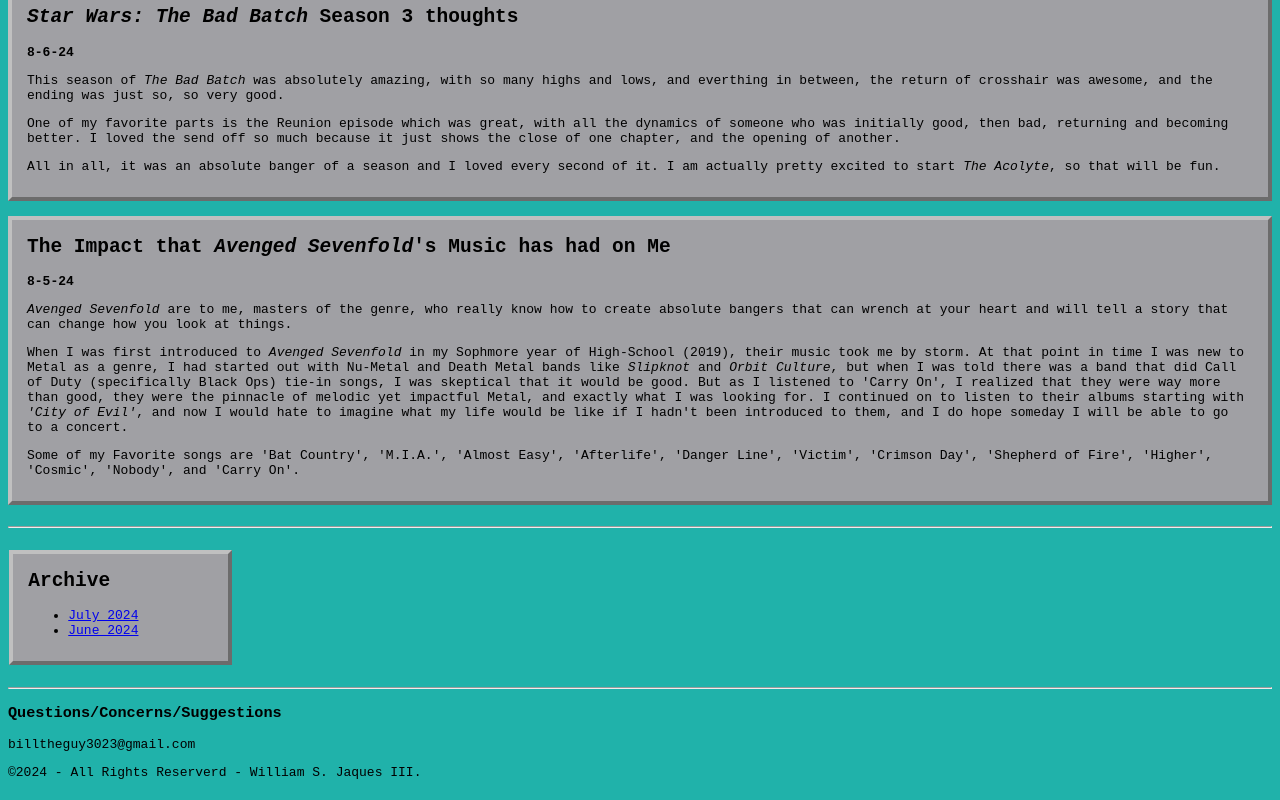
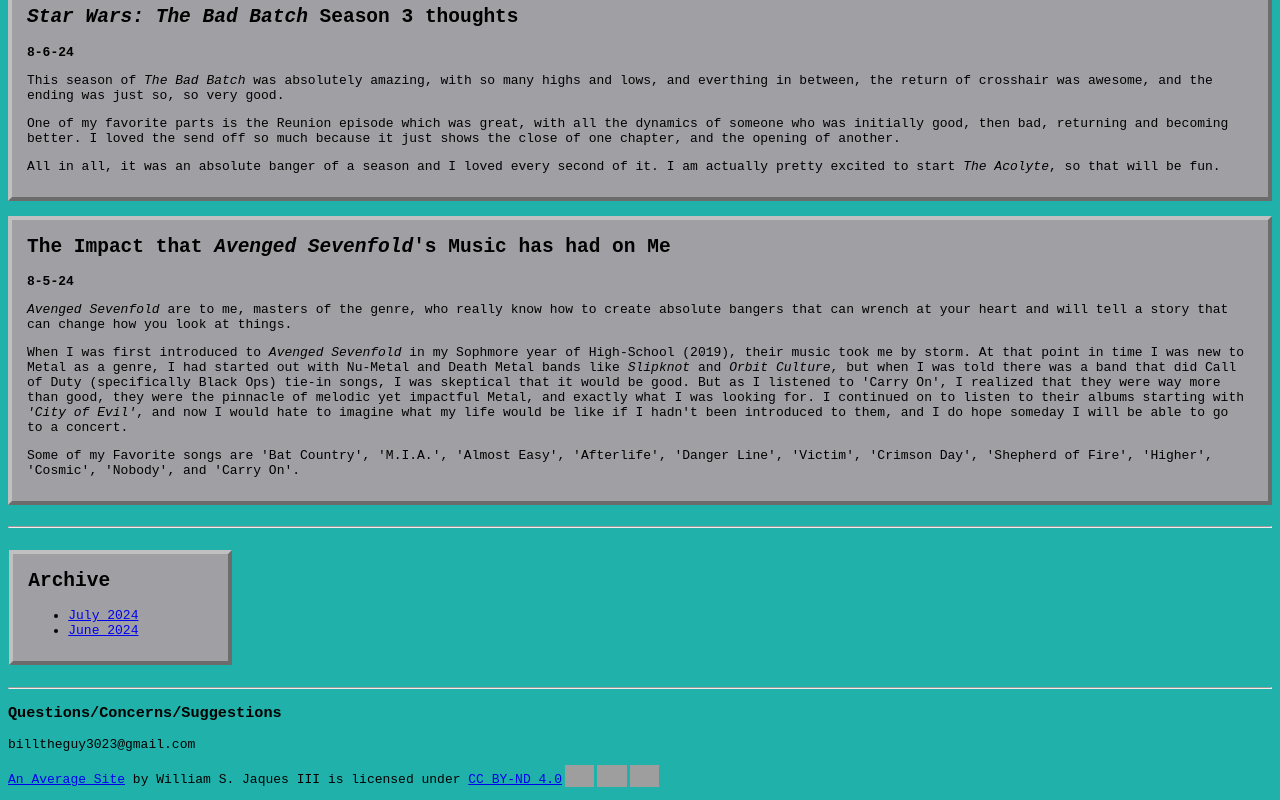
Before and after one commit to billhasarrived/an-average-site, a plain HTML site: page blog.html in a window 1280 px wide. Shown: the part 460-1260 px from the top of the page. Drawn offline with Linux system fonts and the light colour scheme; grey boxes are pictures that could not be loaded.

Commit message:
Updated Site Files 8-21-24

```diff
--- a/blog.html
+++ b/blog.html
@@ -83,7 +83,7 @@
     <footer>
       <h3>Questions/Concerns/Suggestions</h3>
       <p>billtheguy3023@gmail.com<p>
-      <p>&copy;2024 - All Rights Reserverd - William S. Jaques III.</p>
+      <p xmlns:cc="http://creativecommons.org/ns#" xmlns:dct="http://purl.org/dc/terms/"><a property="dct:title" rel="cc:attributionURL" href="https://an-average-site.neocities.org/">An Average Site</a> by <span property="cc:attributionName">William S. Jaques III</span> is licensed under <a href="https://creativecommons.org/licenses/by-nd/4.0/?ref=chooser-v1" target="_blank" rel="license noopener noreferrer" style="display:inline-block;">CC BY-ND 4.0<img style="height:22px!important;margin-left:3px;vertical-align:text-bottom;" src="https://mirrors.creativecommons.org/presskit/icons/cc.svg?ref=chooser-v1" alt=""><img style="height:22px!important;margin-left:3px;vertical-align:text-bottom;" src="https://mirrors.creativecommons.org/presskit/icons/by.svg?ref=chooser-v1" alt=""><img style="height:22px!important;margin-left:3px;vertical-align:text-bottom;" src="https://mirrors.creativecommons.org/presskit/icons/nd.svg?ref=chooser-v1" alt=""></a></p>
     </footer>
 
   </body>
```
Also changed, not shown: blog_archive/jul2024.html (+1 -1 lines), blog_archive/jun2024.html (+1 -1 lines), index.html (+1 -1 lines), media.html (+1 -1 lines), changelog.txt.
